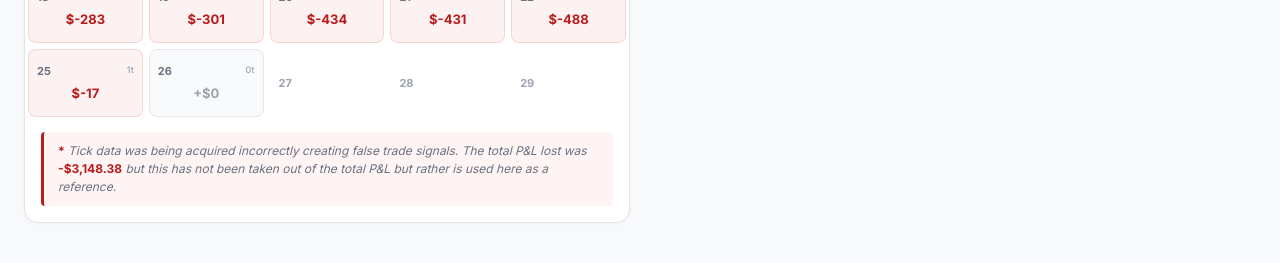
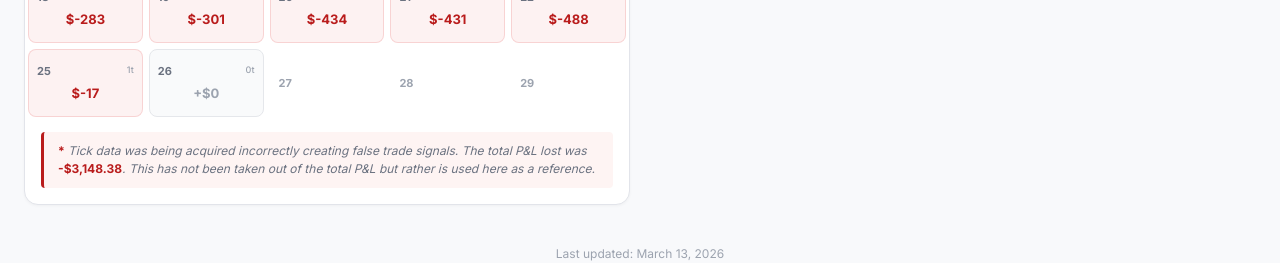
Before and after one commit to vinnyvolatility/vinnyvolatility, a Next.js app: page / in a window 1280 px wide. Shown: the part 1620-1883 px from the top of the page. Built offline with nearby package versions, Linux system fonts and the light colour scheme.

Commit message:
Tweak tick-bug footnote wording

```diff
--- a/src/components/Calendar.tsx
+++ b/src/components/Calendar.tsx
@@ -491,8 +491,8 @@ function MonthCard({
           lost was{" "}
           <strong style={{ color: "var(--red-text)", fontWeight: 700, fontStyle: "normal" }}>
             {tickBugPnl >= 0 ? "+" : "-"}${Math.abs(tickBugPnl).toLocaleString(undefined, { minimumFractionDigits: 2, maximumFractionDigits: 2 })}
-          </strong>{" "}
-          but this has not been taken out of the total P&amp;L but rather is used here as a
+          </strong>
+          . This has not been taken out of the total P&amp;L but rather is used here as a
           reference.
         </div>
       )}
```
